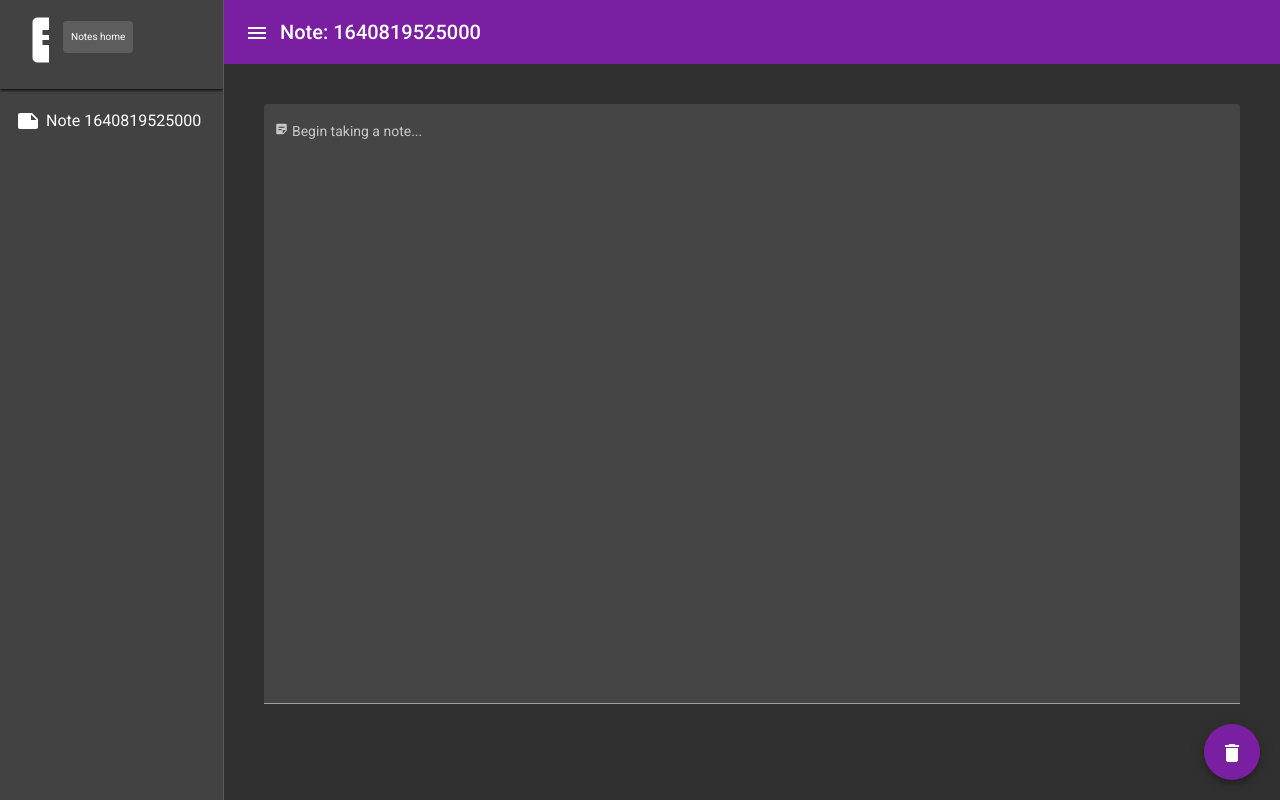
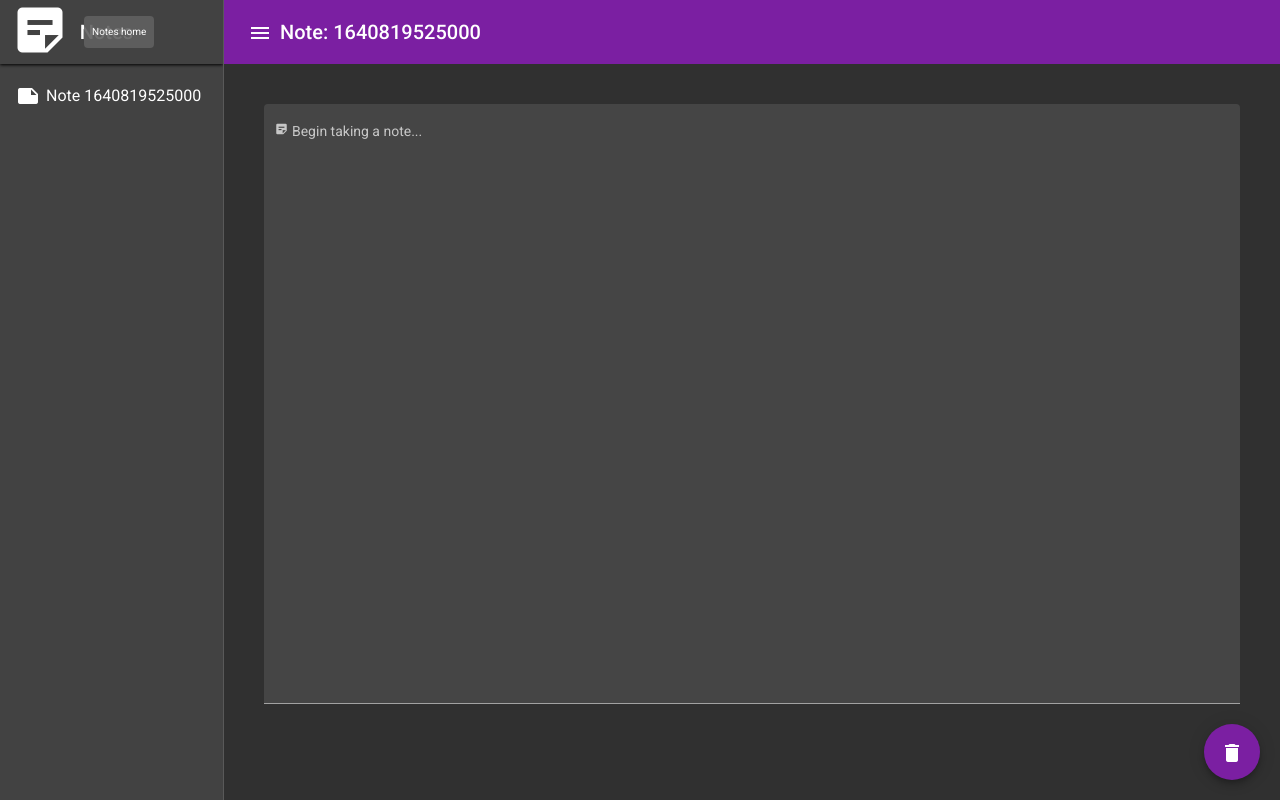
Before and after one commit to MrGavintech/notebook, an Angular app: page /note/1640819525000 in a window 1280 px wide. Built offline with nearby package versions, Linux system fonts and the light colour scheme.

Commit message:
refactor: update various layout styles

```diff
--- a/src/app/app.component.html
+++ b/src/app/app.component.html
@@ -5,12 +5,16 @@
                 [matTooltipPosition]="positionOptions[0]"
                 class="mat-home" routerLink="/">sticky_note_2
       </mat-icon>
+      <div matTooltip="Notes home"
+           [matTooltipPosition]="positionOptions[0]"
+           class="title-text mat-title" routerLink="/">Notes
+      </div>
     </div>
     <mat-nav-list>
       <a mat-list-item (click)="selectedNote(note)"
          *ngFor="let note of notes; let i = index"
          [routerLink]="['/note', note.id]">
-        <mat-icon>note</mat-icon>
+        <mat-icon style="padding: 0 6px 0 0;">note</mat-icon>
         Note {{note.id}}
       </a>
     </mat-nav-list>
--- a/src/app/app.component.scss
+++ b/src/app/app.component.scss
@@ -7,20 +7,26 @@
 }
 
 mat-sidenav {
- width: 224px;
-}
-
-.mat-icon {
-  padding: 0 6px 0 0;
+  width: 224px;
 }
 
 .title {
+  display: flex;
   box-shadow: 0 1px 3px black;
-  padding-bottom: 10px;
+  height: 64px;
+}
+
+.title-text {
+  position: absolute;
+  right: 90px;
+  top: 16px;
+  cursor: pointer;
 }
 
 .mat-home {
+  padding-left: 10px;
   cursor: pointer;
   font-size: 60px;
-  padding: 10px 0 40px 25px;
+  height: unset;
+  width: unset;
 }
--- a/src/app/note-home/note-home.component.css
+++ b/src/app/note-home/note-home.component.css
@@ -1,11 +1,12 @@
 mat-grid-tile {
   left: 115px;
   top: -15px;
-  background-color: rgba(184, 196, 100, 0.23);
+  background-color: rgba(255, 255, 255, 0.19);
   -webkit-box-shadow: 0 0 5px #888;
   -moz-box-shadow: 0 0 5px #888;
   box-shadow: 2px 2px 2px #000;
   border-radius: 4px;
+  min-width: 180px;
 
   /*text-decoration: none;*/
   /*color: #000;*/
--- a/src/app/note-home/note-home.component.html
+++ b/src/app/note-home/note-home.component.html
@@ -1,11 +1,11 @@
 <div class="container">
-  <h3 style="padding: 20px;">{{this.getTitleMessage()}}</h3>
+  <h3 style="padding-bottom: 12px;">{{this.getTitleMessage()}}</h3>
   <div class="fixedbutton">
     <button (click)="addNote()" mat-fab color="primary" aria-label="Add a note!">
       <mat-icon>add</mat-icon>
     </button>
   </div>
-  <mat-grid-list cols="2" rowHeight="1:1">
+  <mat-grid-list [gutterSize]="'40px'" cols="3" rowHeight="3:2">
     <mat-grid-tile
       (click)="selectedNote(note)"
       style="cursor: pointer;"
--- a/src/styles.scss
+++ b/src/styles.scss
@@ -10,7 +10,7 @@ body {
 }
 
 .container {
-  padding: 20px;
+  padding: 40px;
 }
 
 .fixedbutton {
```
